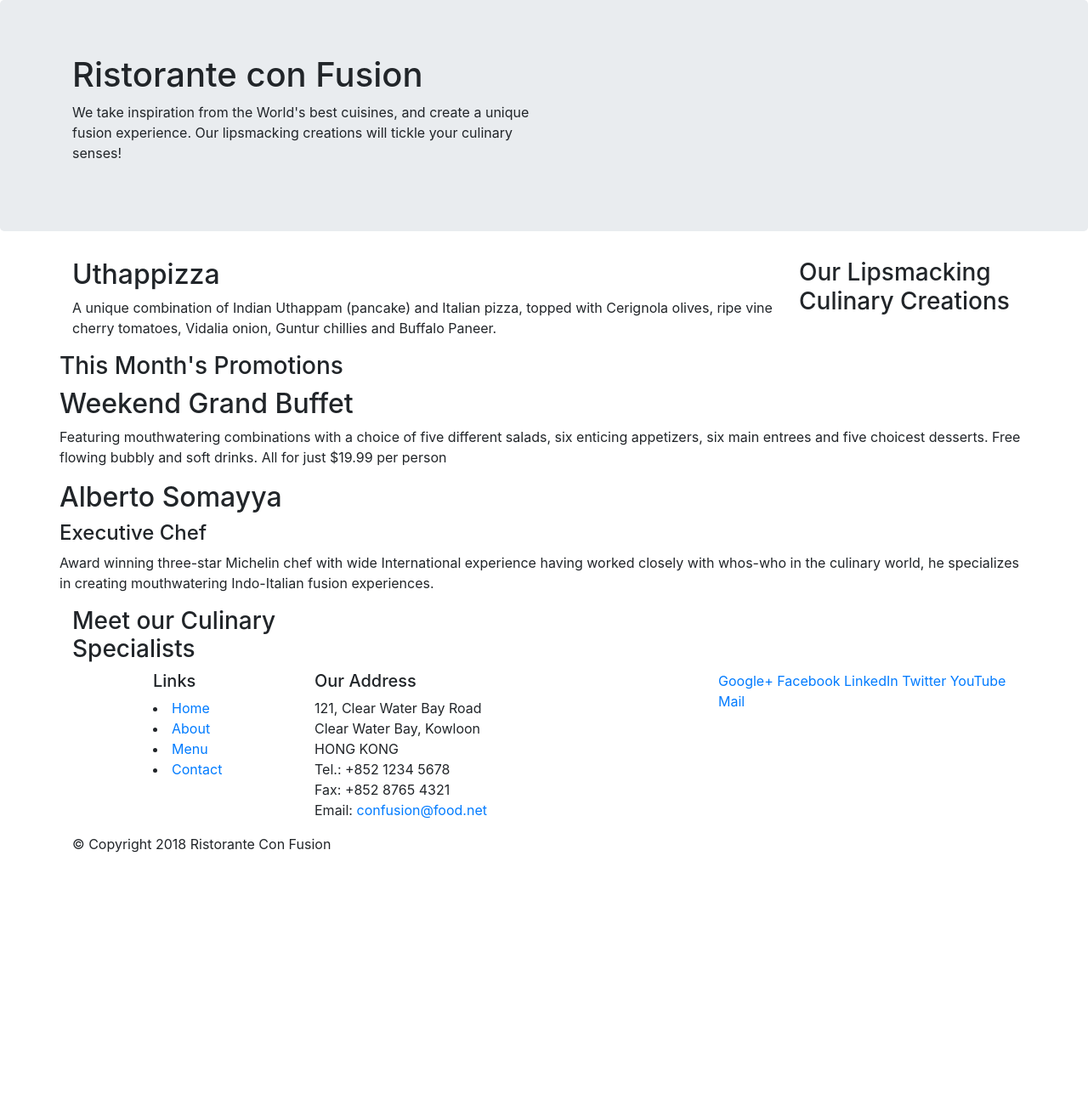
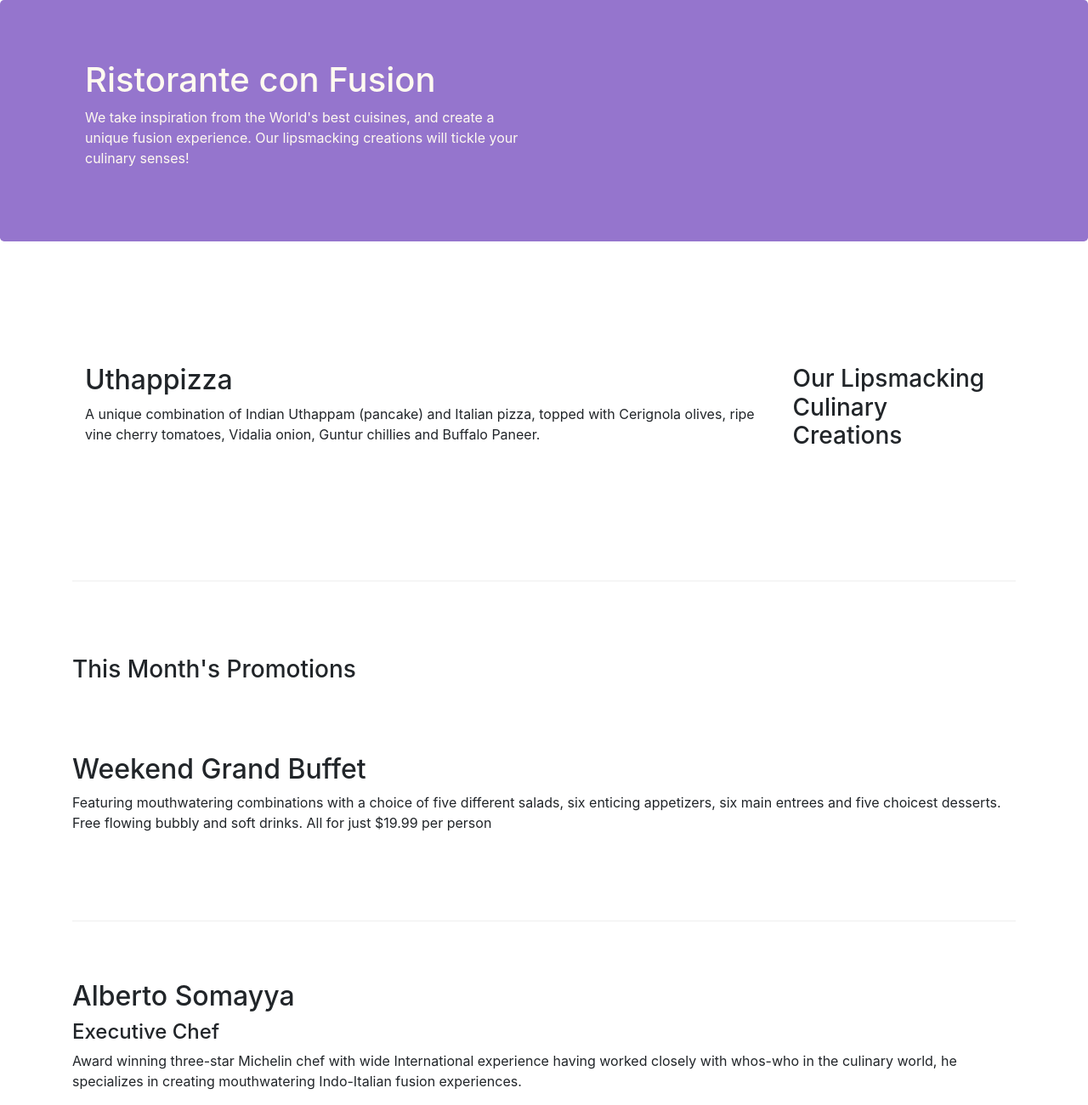
Before and after one commit to priyanka15ngm/Front-End-web-UI-Frameworks-Bootstrap4, a website: page index.html in a window 1280 px wide. Shown: the top 1300 px of the page at 85% size. Before the commit the page ends 1021 px from the top, so only its background shows below. Drawn offline with nearby package versions, Linux system fonts and the light colour scheme.

Commit message:
bootstrap grid part-2

```diff
--- /dev/null
+++ b/css/styles.css
@@ -0,0 +1,29 @@
+.row-header {
+  margin: 0px auto;
+  padding: 0px auto;
+}
+
+.row-content {
+  margin: 0px auto;
+  padding: 50px 0px 50px 0px;
+  border-bottom: 1px ridge;
+  min-height: 400px;
+}
+
+.footer {
+  background-color: #d1c4e9;
+  margin: 0px auto;
+  padding: 20px 0px 20px 0px;
+}
+.jumbotron {
+  padding: 70px 30px 70px 30px;
+  margin: 0px auto;
+  background: #9575cd;
+  color: floralwhite;
+}
+
+address {
+  font-size: 80%;
+  margin: 0px;
+  color: #0f0f0f;
+}
--- a/index.html
+++ b/index.html
@@ -9,6 +9,7 @@
 
     <!-- Bootstrap CSS -->
     <link rel="stylesheet" href="node_modules/bootstrap/dist/css/bootstrap.min.css">
+    <link rel = "stylesheet" href = "css/styles.css">
     <title>Ristorante Con Fusion</title>
 </head>
 <body>
@@ -16,7 +17,7 @@
 
     <header class ="jumbotron">
         <div class = "container">
-            <div class = "row">
+            <div class = "row row-header">
                 <div class = "col-12 col-sm-6">
                     <h1>Ristorante con Fusion</h1>
                     <p>We take inspiration from the World's best cuisines, and create a unique fusion experience. Our lipsmacking creations will tickle your culinary senses!</p>
@@ -28,7 +29,7 @@
     </header>
 
     <div class = "container">
-        <div class ="row">
+        <div class ="row row-content align-items-center">
             <div class = "col-12 col-sm-4 order-sm-last col-md-3">
                 <h3>Our Lipsmacking Culinary Creations</h3>
             </div>
@@ -39,7 +40,7 @@
         </div>
 
 
-        <div class = "row">
+        <div class = "row row-content align-items-center">
             <div "col-12 col-sm-4 col-md-3">
                 <h3>This Month's Promotions</h3>
             </div>
@@ -49,7 +50,7 @@
             </div>
         </div>
 
-        <div class = "row">
+        <div class = "row row-content align-items-center">
             <div class ="col-12 col-sm-4 order-sm-last col-md-3">
                 <h3>Meet our Culinary Specialists</h3>
             </div>
@@ -62,11 +63,12 @@
     </div>
 
     <div>
-    <footer >
+    <footer class = "footer  align-self-center" >
         <div class ="container">
             <div class = "row">
                 <div class = "col-4 offset-1 col-sm-2">
                     <h5>Links</h5>
+                    <ul class = "list-unstyled">
                         <li><a href="#">Home</a></li>
                         <li><a href="#">About</a></li>
                         <li><a href="#">Menu</a></li>
@@ -85,7 +87,7 @@
 		           </address>
                 </div>
                 <div class = "col-12 col-sm-4">
-                    <div>
+                    <div class="text-center">
                         <a href="http://google.com/+">Google+</a>
                         <a href="http://www.facebook.com/profile.php?id=">Facebook</a>
                         <a href="http://www.linkedin.com/in/">LinkedIn</a>
@@ -95,7 +97,7 @@
                     </div>
                 </div>
            </div>
-           <div class = "row">
+           <div class = "row justify-content-center">
                 <div class = "col-auto">
                     <p>© Copyright 2018 Ristorante Con Fusion</p>
                 </div>
```
